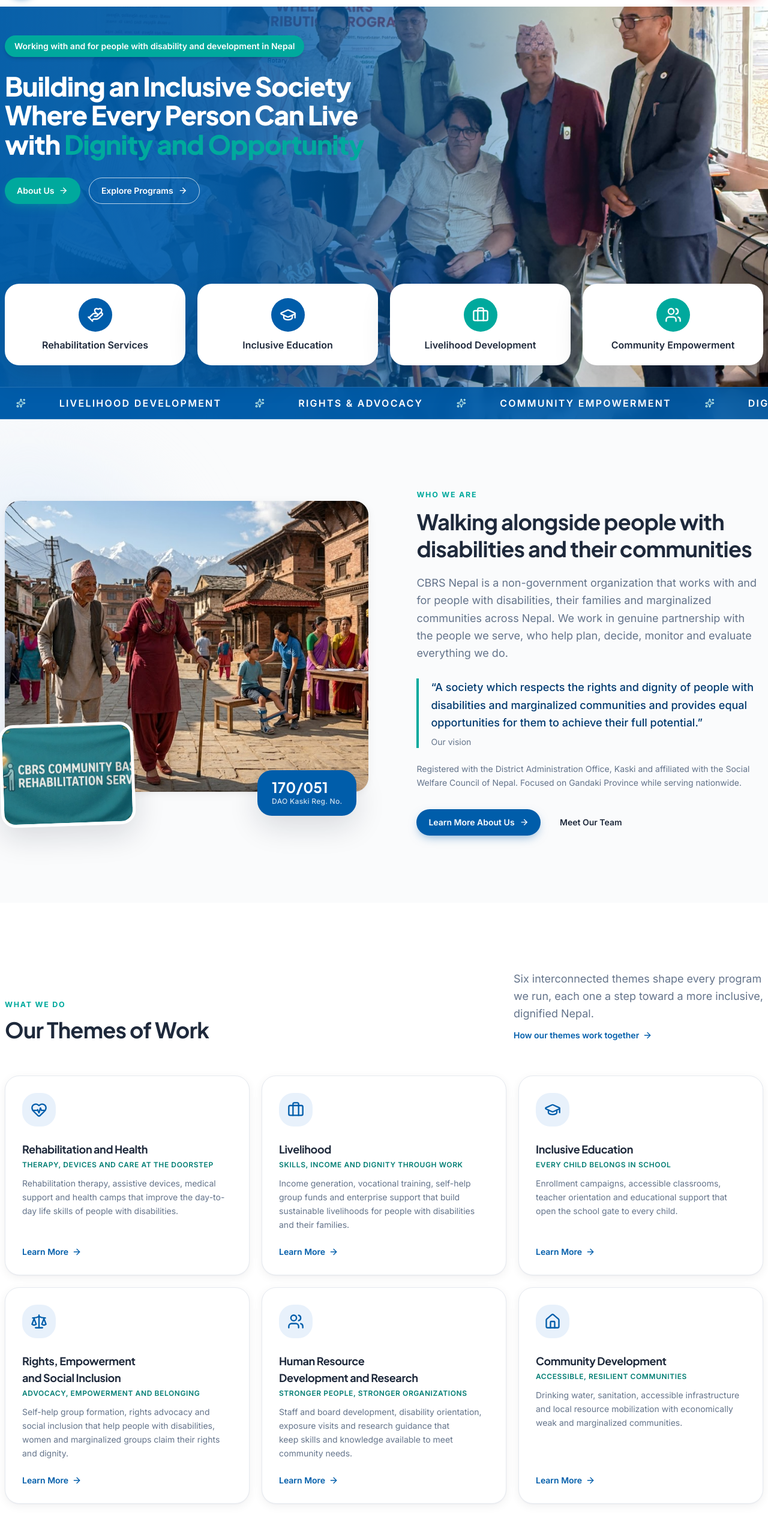
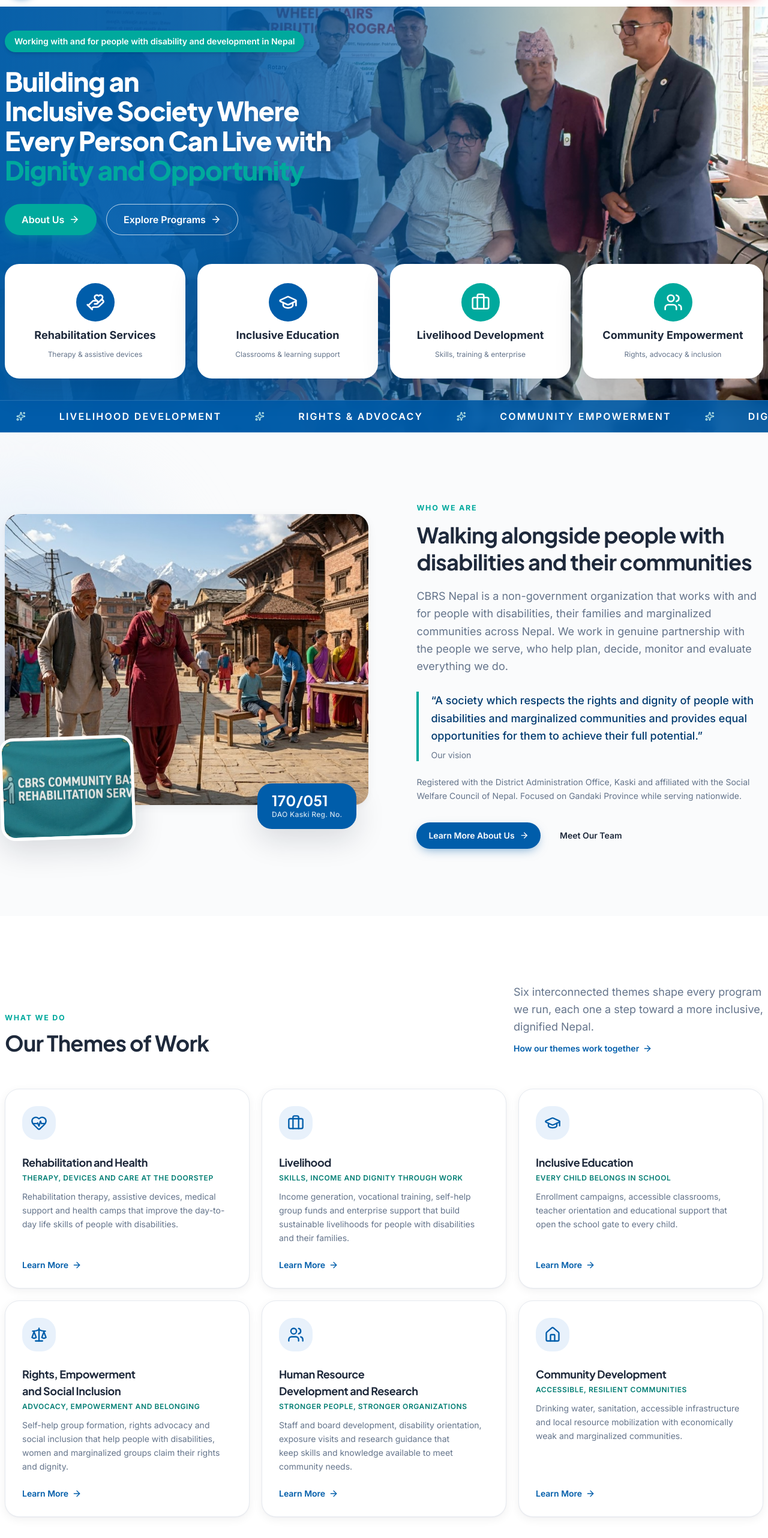
Before and after one commit to Anupamsubedi1/CBRS_WEBSITE, a Next.js app: page / in a window 1280 px wide. Shown: the part 102-2666 px from the top of the page at 60% size. Built offline with nearby package versions, Linux system fonts and the light colour scheme.

Commit message:
change throughout the page

```diff
--- a/components/home/hero.tsx
+++ b/components/home/hero.tsx
@@ -15,10 +15,30 @@ import { Marquee } from "@/components/home/marquee";
 
 /** Four service cards — icon tint matches the reference (2 blue, 2 teal). */
 const pillars = [
-  { icon: HandHeart, label: "Rehabilitation Services", tint: "bg-primary" },
-  { icon: GraduationCap, label: "Inclusive Education", tint: "bg-primary" },
-  { icon: Briefcase, label: "Livelihood Development", tint: "bg-accent" },
-  { icon: Users, label: "Community Empowerment", tint: "bg-accent" },
+  {
+    icon: HandHeart,
+    label: "Rehabilitation Services",
+    desc: "Therapy & assistive devices",
+    tint: "bg-primary",
+  },
+  {
+    icon: GraduationCap,
+    label: "Inclusive Education",
+    desc: "Classrooms & learning support",
+    tint: "bg-primary",
+  },
+  {
+    icon: Briefcase,
+    label: "Livelihood Development",
+    desc: "Skills, training & enterprise",
+    tint: "bg-accent",
+  },
+  {
+    icon: Users,
+    label: "Community Empowerment",
+    desc: "Rights, advocacy & inclusion",
+    tint: "bg-accent",
+  },
 ];
 
 export function Hero() {
@@ -55,8 +75,9 @@ export function Hero() {
       <div className="hero-overlay-y absolute inset-0 -z-10 lg:hidden" aria-hidden="true" />
       <div className="hero-overlay-x absolute inset-0 -z-10 hidden lg:block" aria-hidden="true" />
 
-      {/* ---- Content: copy near the top (minimal gap to navbar), cards above the marquee ---- */}
-      <Container className="relative z-10 flex flex-1 flex-col justify-between gap-10 pb-7 pt-8 sm:gap-12 lg:pb-9 lg:pt-12">
+      {/* ---- Content: copy centred so navbar→copy gap equals copy→cards gap ---- */}
+      <Container className="relative z-10 flex flex-1 flex-col gap-10 pb-7 pt-10 sm:gap-12 lg:pb-9">
+        <div className="flex flex-1 flex-col justify-center">
           <div className="max-w-[44rem]">
             <motion.span
               {...rise(0)}
@@ -67,44 +88,51 @@ export function Hero() {
 
             <motion.h1
               {...rise(0.08)}
-            className="mt-6 font-extrabold leading-[1.1] tracking-tight text-white text-[clamp(1.75rem,4vw,2.75rem)]"
+              className="mt-6 font-extrabold leading-[1.12] tracking-tight text-white text-[clamp(1.75rem,4vw,2.75rem)]"
             >
-            Building an Inclusive Society Where Every Person Can Live with{" "}
+              Building an{" "}
+              <br className="hidden sm:block" />
+              Inclusive Society Where{" "}
+              <br className="hidden sm:block" />
+              Every Person Can Live with{" "}
+              <br className="hidden sm:block" />
               <span className="text-accent">Dignity and Opportunity</span>
             </motion.h1>
 
             <motion.div
               {...rise(0.18)}
-            className="mt-8 flex flex-wrap items-center gap-3.5"
+              className="mt-8 flex flex-wrap items-center gap-4"
             >
-            <Button href="/about/cbrs-nepal" variant="accent" size="md">
+              <Button href="/about/cbrs-nepal" variant="accent" size="lg">
                 About Us <ArrowRight />
               </Button>
-            <Button href="/programs" variant="outline-white" size="md">
+              <Button href="/programs" variant="outline-white" size="lg">
                 Explore Programs <ArrowRight />
               </Button>
             </motion.div>
           </div>
+        </div>
 
-        {/* Service cards — compact (icon + label snug, no excess space).
-            Mobile-first: 2 cols on phones, 4 across from lg. */}
+        {/* Service cards — mobile-first: 2 cols on phones, 4 across from lg.
+            Each shows a short one-line description below the label. */}
         <motion.ul
           {...rise(0.3)}
           className="grid grid-cols-2 gap-3.5 sm:gap-4 lg:grid-cols-4 lg:gap-5"
         >
-          {pillars.map(({ icon: Icon, label, tint }) => (
+          {pillars.map(({ icon: Icon, label, desc, tint }) => (
             <li
               key={label}
-              className="flex flex-col items-center gap-2.5 rounded-2xl bg-white px-3 py-4 text-center shadow-float sm:gap-3 sm:py-5 lg:rounded-3xl lg:py-6"
+              className="flex flex-col items-center gap-2.5 rounded-2xl bg-white px-4 py-6 text-center shadow-float sm:gap-3 sm:py-7 lg:rounded-3xl lg:px-5 lg:py-8"
             >
               <span
-                className={`grid size-11 place-items-center rounded-full ${tint} text-white sm:size-12 lg:size-14`}
+                className={`grid size-12 place-items-center rounded-full ${tint} text-white sm:size-14 lg:size-16`}
               >
-                <Icon className="size-5 sm:size-6 lg:size-7" aria-hidden="true" />
+                <Icon className="size-6 sm:size-7 lg:size-8" aria-hidden="true" />
               </span>
-              <span className="text-sm font-semibold leading-tight text-foreground sm:text-base">
+              <span className="text-sm font-bold leading-tight text-foreground sm:text-base lg:text-lg">
                 {label}
               </span>
+              <span className="text-xs leading-snug text-muted">{desc}</span>
             </li>
           ))}
         </motion.ul>
--- /dev/null
+++ b/components/home/themes-grid.tsx
@@ -0,0 +1,93 @@
+"use client";
+
+import Link from "next/link";
+import { motion, useReducedMotion, type Variants } from "framer-motion";
+import { ArrowRight } from "lucide-react";
+import { ThemeIcon } from "@/components/shared/icon";
+import { themes } from "@/lib/data/themes";
+
+/** Each card flies in from a different direction so the grid "assembles" itself. */
+const directions = [
+  { x: -90, y: -20 }, // from the left
+  { x: 0, y: -80 }, // from the top
+  { x: 90, y: -20 }, // from the right
+  { x: -80, y: 60 }, // from the bottom-left
+  { x: 0, y: 90 }, // from the bottom
+  { x: 80, y: 60 }, // from the bottom-right
+];
+
+export function ThemesGrid() {
+  const reduce = useReducedMotion();
+
+  if (reduce) {
+    // No transforms for users who prefer reduced motion.
+    return (
+      <div className="mt-12 grid gap-5 sm:grid-cols-2 lg:mt-14 lg:grid-cols-3">
+        {themes.map((theme) => (
+          <ThemeCard key={theme.slug} theme={theme} />
+        ))}
+      </div>
+    );
+  }
+
+  return (
+    <motion.div
+      className="mt-12 grid gap-5 sm:grid-cols-2 lg:mt-14 lg:grid-cols-3"
+      initial="hidden"
+      whileInView="visible"
+      viewport={{ once: true, margin: "0px 0px -100px 0px" }}
+      transition={{ staggerChildren: 0.1 }}
+      variants={{ hidden: {}, visible: {} }}
+    >
+      {themes.map((theme, i) => {
+        const d = directions[i % directions.length];
+        const variants: Variants = {
+          hidden: { opacity: 0, x: d.x, y: d.y, scale: 0.9 },
+          visible: { opacity: 1, x: 0, y: 0, scale: 1 },
+        };
+        return (
+          <motion.div
+            key={theme.slug}
+            className="h-full"
+            variants={variants}
+            transition={{ type: "spring", stiffness: 80, damping: 15, mass: 0.9 }}
+          >
+            <ThemeCard theme={theme} />
+          </motion.div>
+        );
+      })}
+    </motion.div>
+  );
+}
+
+function ThemeCard({ theme }: { theme: (typeof themes)[number] }) {
+  return (
+    <Link
+      href={`/about/cbrs-nepal#${theme.slug}`}
+      className="group relative flex h-full flex-col overflow-hidden rounded-2xl border border-border bg-surface p-7 shadow-card transition-all duration-300 hover:-translate-y-1.5 hover:border-primary/30 hover:shadow-card-hover"
+    >
+      {/* Soft brand glow that fades in on hover for a premium feel */}
+      <span
+        className="pointer-events-none absolute -right-10 -top-10 size-28 rounded-full bg-accent/10 opacity-0 blur-2xl transition-opacity duration-500 group-hover:opacity-100"
+        aria-hidden="true"
+      />
+      <span className="grid size-14 place-items-center rounded-2xl bg-primary-50 text-primary transition-all duration-300 group-hover:scale-110 group-hover:bg-primary group-hover:text-white">
+        <ThemeIcon name={theme.icon} className="size-7" />
+      </span>
+      <h3 className="mt-6 text-lg font-bold text-foreground">{theme.title}</h3>
+      <p className="mt-1 text-xs font-semibold uppercase tracking-wider text-accent-700">
+        {theme.tagline}
+      </p>
+      <p className="mt-3 flex-1 text-sm leading-relaxed text-muted">
+        {theme.description}
+      </p>
+      <span className="mt-6 inline-flex items-center gap-1.5 text-sm font-semibold text-primary">
+        Learn More
+        <ArrowRight
+          className="size-4 transition-transform duration-300 group-hover:translate-x-1"
+          aria-hidden="true"
+        />
+      </span>
+    </Link>
+  );
+}
--- a/components/home/themes-section.tsx
+++ b/components/home/themes-section.tsx
@@ -1,13 +1,12 @@
 import Link from "next/link";
 import { ArrowRight } from "lucide-react";
 import { Container } from "@/components/shared/container";
-import { Reveal, StaggerGroup, StaggerItem } from "@/components/shared/reveal";
-import { ThemeIcon } from "@/components/shared/icon";
-import { themes } from "@/lib/data/themes";
+import { Reveal } from "@/components/shared/reveal";
+import { ThemesGrid } from "@/components/home/themes-grid";
 
 export function ThemesSection() {
   return (
-    <section className="bg-white py-20 lg:py-28" aria-labelledby="themes">
+    <section className="overflow-hidden bg-white py-20 lg:py-28" aria-labelledby="themes">
       <Container>
         {/* Editorial two-column header */}
         <div className="grid gap-6 lg:grid-cols-[1fr_minmax(0,26rem)] lg:items-end lg:gap-16">
@@ -32,36 +31,7 @@ export function ThemesSection() {
           </Reveal>
         </div>
 
-        <StaggerGroup className="mt-12 grid gap-5 sm:grid-cols-2 lg:mt-14 lg:grid-cols-3">
-          {themes.map((theme) => (
-            <StaggerItem key={theme.slug} className="h-full">
-              <Link
-                href={`/about/cbrs-nepal#${theme.slug}`}
-                className="group flex h-full flex-col rounded-2xl border border-border bg-surface p-7 shadow-card transition-all duration-300 hover:-translate-y-1 hover:border-primary/25 hover:shadow-card-hover"
-              >
-                <span className="grid size-14 place-items-center rounded-2xl bg-primary-50 text-primary transition-colors duration-300 group-hover:bg-primary group-hover:text-white">
-                  <ThemeIcon name={theme.icon} className="size-7" />
-                </span>
-                <h3 className="mt-6 text-lg font-bold text-foreground">
-                  {theme.title}
-                </h3>
-                <p className="mt-1 text-xs font-semibold uppercase tracking-wider text-accent-700">
-                  {theme.tagline}
-                </p>
-                <p className="mt-3 flex-1 text-sm leading-relaxed text-muted">
-                  {theme.description}
-                </p>
-                <span className="mt-6 inline-flex items-center gap-1.5 text-sm font-semibold text-primary">
-                  Learn More
-                  <ArrowRight
-                    className="size-4 transition-transform duration-300 group-hover:translate-x-1"
-                    aria-hidden="true"
-                  />
-                </span>
-              </Link>
-            </StaggerItem>
-          ))}
-        </StaggerGroup>
+        <ThemesGrid />
       </Container>
     </section>
   );
```
Lines whose indentation alone changed are shown as unchanged.
